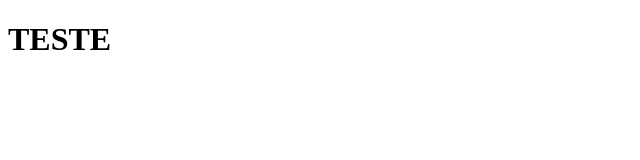
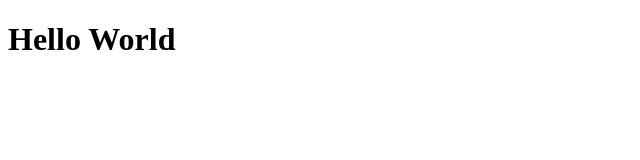
Before and after one commit to MaryiaSitchuk/MaryiaSitchuk.github.io, a plain HTML site: page index.html in a window 1280 px wide. Shown: the whole page, without its empty margins (0-640 px from the left). Drawn offline with Linux system fonts and the light colour scheme.

Commit message:
Mudanças no HTMl
Mudança no nome do separador e no h1

```diff
--- a/index.html
+++ b/index.html
@@ -3,11 +3,11 @@
 <head>
     <meta charset="UTF-8">
     <meta name="viewport" content="width=device-width, initial-scale=1.0">
-    <title>Document</title>
+    <title>Site</title>
 </head>
 <body>
     <div id="teste">
-        <h1>TESTE</h1>
+        <h1>Hello World</h1>
     </div>
 </body>
 </html>
```
